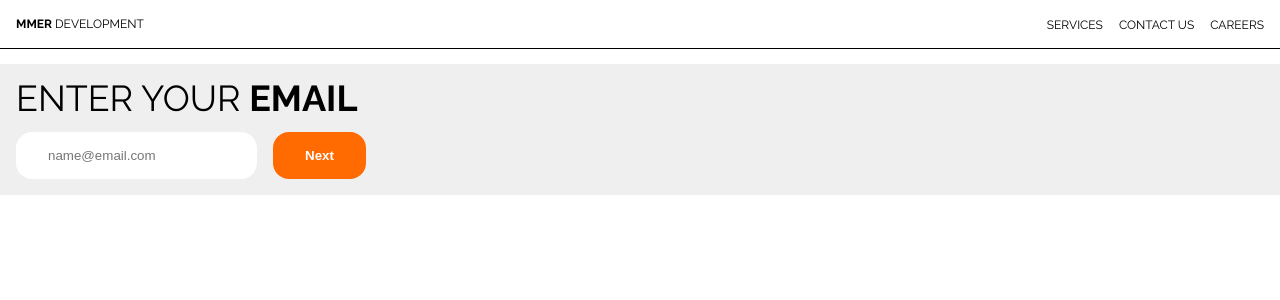
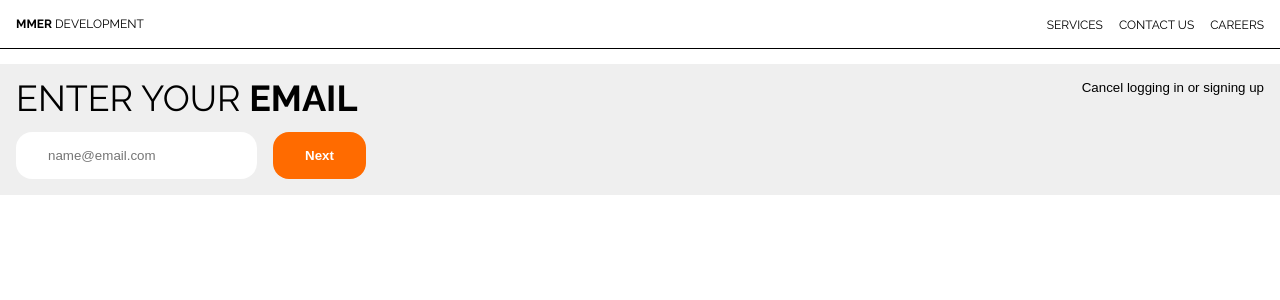
Before and after one commit to andrew60199/MMER-DEVELOPMENT-01, a React (Create React App) app in the folder client/: page / in a window 1280 px wide. Both pictures are taken after a click on the button "Log in / Sign up". Shown: the top 300 px of the page. Built offline with nearby package versions, Linux system fonts and the light colour scheme.

Commit message:
completed log in / sign up form

```diff
--- a/client/src/components/UserEntryForm.js
+++ b/client/src/components/UserEntryForm.js
@@ -51,17 +51,8 @@ const UserEntryForm = () => {
                 variables: { email, password },
             });
 
+            // Take them to portal route
             Auth.login(data.login.token);
-
-            // Send them to the development portal URL
-            // window.location.assign('/portal')
-            // The code above refreshes the page
-
-            window.location.replace('/portal')
-
-            // if (data) {
-            //     return <Navigate to="/portal" replace={true}/>
-            // }
 
         } catch (err) {
             if(err.message === 'No user found with this email address') {
@@ -93,9 +84,6 @@ const UserEntryForm = () => {
 
             Auth.login(data.addUser.token);
 
-            // Send them to the development portal URL
-
-
         } catch (err) {
             if(err) {
                 setShowError('Failed to create an account. Please try again later.')
@@ -103,8 +91,21 @@ const UserEntryForm = () => {
         }
     }
 
+    const resetStates = () => {
+        setProgress('')
+        setEmail('')
+        setPassword('')
+        setConfirmPassword('')
+        setName('')
+        setTerms('')
+        setShowError('')
+    }
+
     return (
         <form className='bg-light-grey l-display-container padding-1010'>
+            {(progress !== '') &&
+                <button className='float-right margin-0111 border-none cursor' onClick={resetStates}>Cancel logging in or signing up</button>
+            }
             <label className='block regular large-font margin-0111'>{
                     (progress === 'email' || progress === 'password') && 'ENTER YOUR'
                 }{
--- a/client/src/index.css
+++ b/client/src/index.css
@@ -74,6 +74,14 @@ p {
   display: flex;
 }
 
+.flex-wrap {
+  flex-wrap: wrap;
+}
+
+.justify-content-end {
+  justify-content: end;
+}
+
 .flex-direction-col {
   flex-direction: column;
 }
@@ -90,6 +98,10 @@ p {
 
 .width-100 {
   width: 100%;
+}
+
+.float-right {
+  float: right;
 }
 
 /*
@@ -123,6 +135,12 @@ p {
 .padding-1212 {
   padding: 1rem 2rem;
 }
+
+.padding-2020 {
+  padding: 2rem 0;
+}
+
+
 
 /* .mobile-padding-top-05 {
   padding-top: .5rem;
--- a/client/src/utils/auth.js
+++ b/client/src/utils/auth.js
@@ -37,7 +37,7 @@ class AuthService {
     // Saves user token to localStorage
     localStorage.setItem('id_token', idToken);
     // Takes them to the portal page
-    <Navigate to="/portal" />
+    window.location.replace('/portal')
   }
 
   logout() {
```
